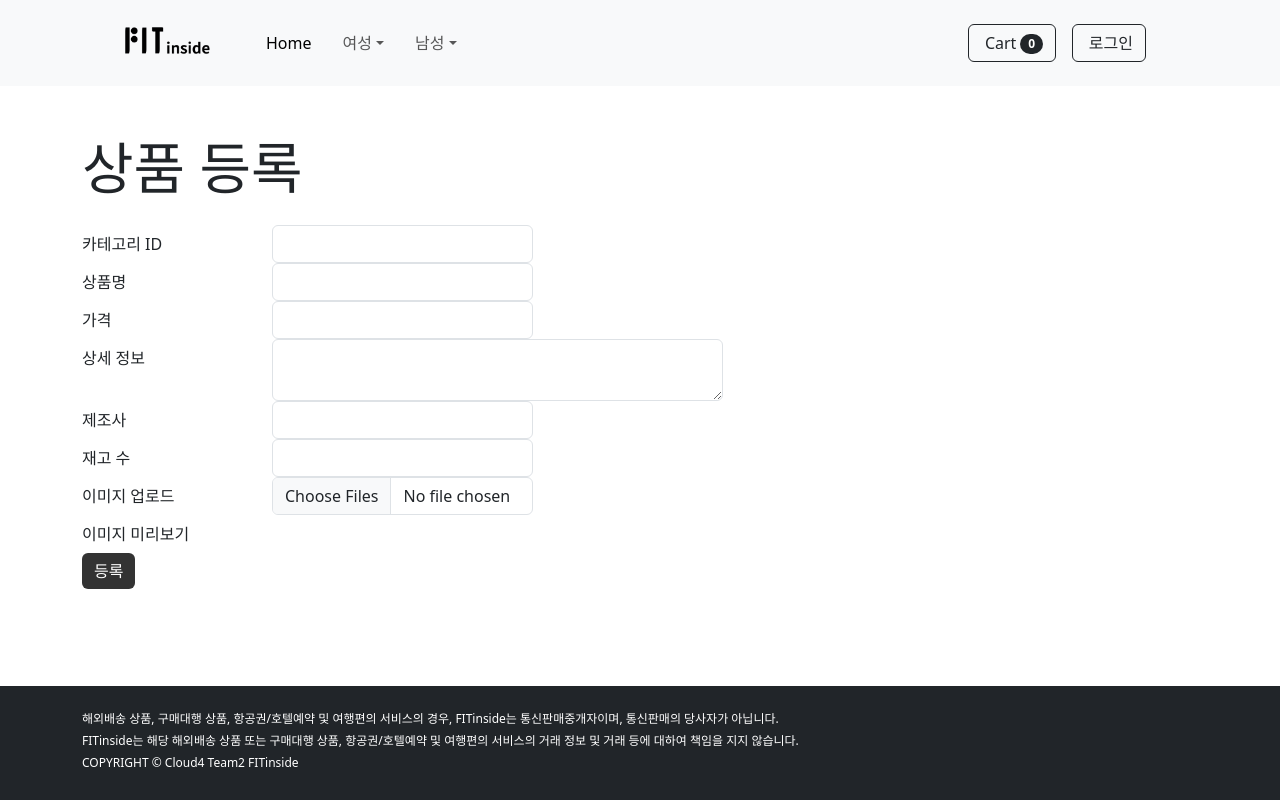
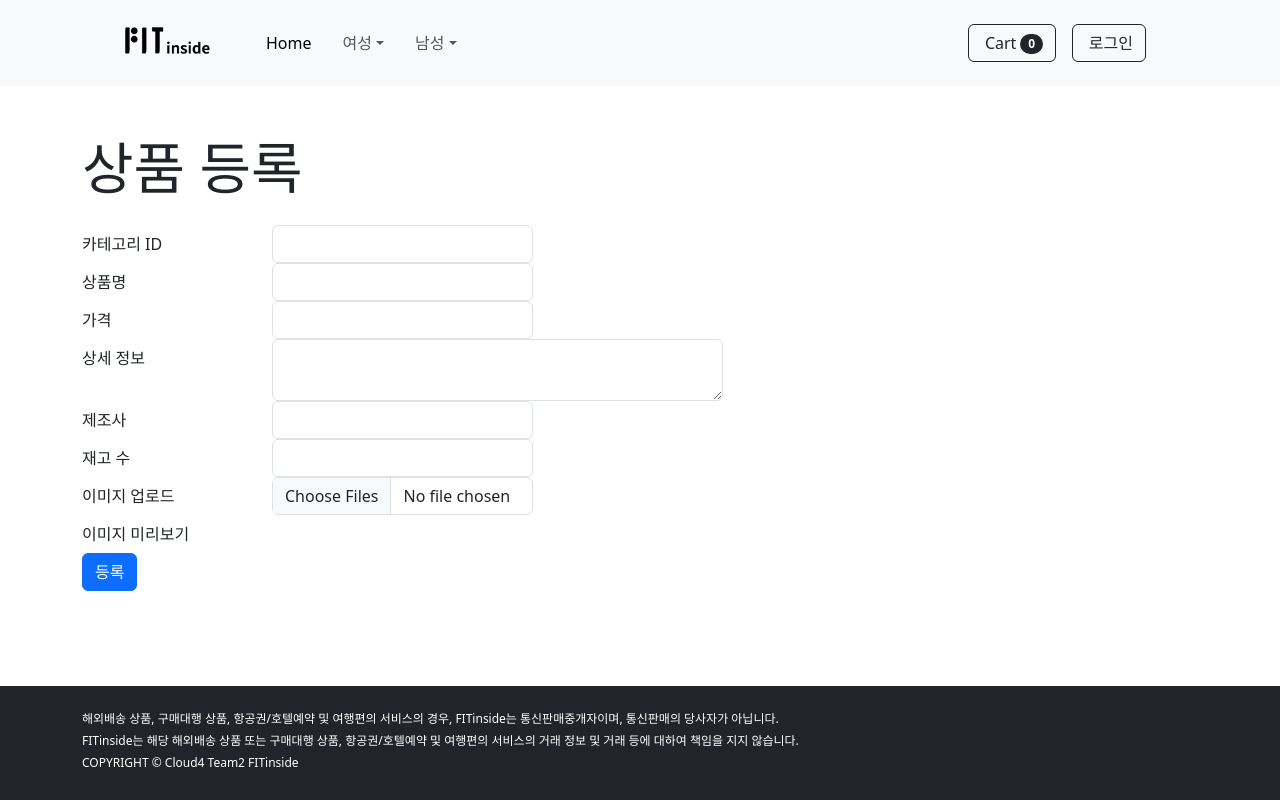
Before and after one commit to hahyunnii/FITInside, a React (Create React App) app: page /admin/products/create in a window 1280 px wide. Built offline with nearby package versions, Linux system fonts and the light colour scheme.

Commit message:
refactor: 주문페이지에만 커스텀 버튼 css가 적용되도록 수정

```diff
--- a/src/order/OrderList.js
+++ b/src/order/OrderList.js
@@ -55,7 +55,7 @@ const OrderList = () => {
     }
 
     return (
-        <div className="container my-4">
+        <div className="orderList container my-4">
             <h2 className="text-center mb-4">주문 내역</h2>
             <div className="order-card-list">
                 {orders.map((order) => (
@@ -66,6 +66,7 @@ const OrderList = () => {
                         <div className="card-body">
                             <p className="card-text"><strong>주문 상품:</strong> {order.productNames.join(', ')}</p>
                             <p className="card-text"><strong>총 가격:</strong> {(order.totalPrice).toLocaleString()}원</p>
+                            <p className="card-text"><strong>결제 금액:</strong> {(order.discountedTotalPrice).toLocaleString()}원</p>
                             <p className="card-text"><strong>주문 날짜:</strong> {new Date(order.createdAt).toLocaleDateString()}</p>
                         </div>
                         <div className="card-footer bg-light">
--- a/src/order/orderList.css
+++ b/src/order/orderList.css
@@ -23,11 +23,11 @@
     text-align: center;
 }
 
-.btn-primary {
+.orderList .btn-primary {
     background-color: #333;
     border: none;
 }
 
-.btn-primary:hover {
+.orderList .btn-primary:hover {
     background-color: #555;
 }
```
